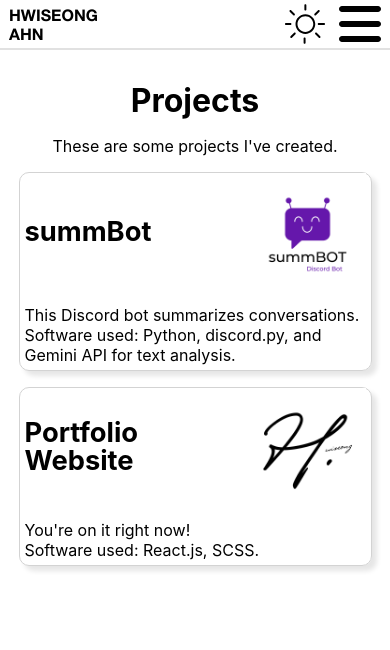
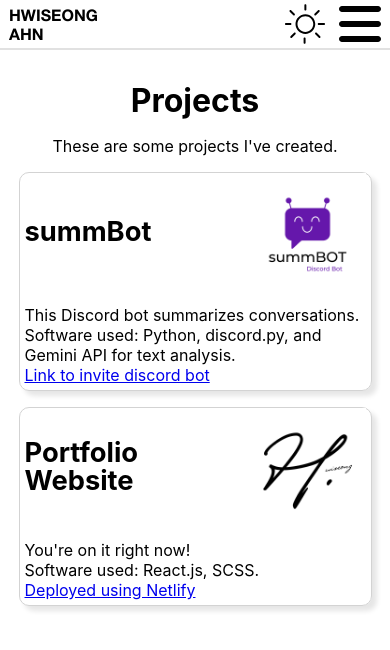
Before and after one commit to hwiseongahn/hwiseong-website-react, a React (Create React App) app: page /Projects in a window 390 px wide. Shown: the top 650 px of the page. Built offline with nearby package versions, Linux system fonts and the light colour scheme; a web font is replaced by a local one.

Commit message:
vibing in the ritz carl

```diff
--- a/src/components/Card.js
+++ b/src/components/Card.js
@@ -57,7 +57,10 @@ const CardDesktop = ({title, description, image, link="", linkDescription=""}) =
             <div className="card-container">
                 <h1 className='card-title'>{title}</h1>
                 <img className='card-image' src={image} alt="asdf" ></img>
-                <p className="card-desc" dangerouslySetInnerHTML={{ __html: description }}></p>
+                <div className="card-desc">
+                    <p  dangerouslySetInnerHTML={{ __html: description }}></p>
+                    <p><a href={link}>{linkDescription}</a></p>
+                </div>
             </div>
         );
     }
--- a/src/components/Projects.js
+++ b/src/components/Projects.js
@@ -9,8 +9,16 @@ function Projects() {
     <div className="projects-container">
         <h1>Projects</h1>
         <p className="projects-text">These are some projects I've created.</p>
-        <Card title="summBot" description="This Discord bot summarizes conversations. Software used: Python, discord.py, and Gemini API for text analysis." image={summBot} link="https://discord.com/oauth2/authorize?client_id=1293394343297679390" linkDescription='Link'/>
-        <Card title="Portfolio Website" description="You're on it right now! <br />Software used: React.js, SCSS." image={Logo} link="https://hwiseongahn.netlify.app/" linkDescription='link'/>
+        <Card
+            title="summBot"
+            description="This Discord bot summarizes conversations. Software used: Python, discord.py, and Gemini API for text analysis."
+            image={summBot}
+            link="https://discord.com/oauth2/authorize?client_id=1293394343297679390"
+            linkDescription='Link to invite discord bot'/>
+        <Card
+            title="Portfolio Website"
+            description="You're on it right now!<br/>Software used: React.js, SCSS."
+            image={Logo} link="https://hwiseongahn.netlify.app/" linkDescription='Deployed using Netlify'/>
     </div>
   )
 }
--- a/src/scss/card.scss
+++ b/src/scss/card.scss
@@ -74,9 +74,5 @@
             text-align: left;
             width: max-content;
         }
-
-        p {
-            margin-top: 1rem;
-        }
     }
 }
```
